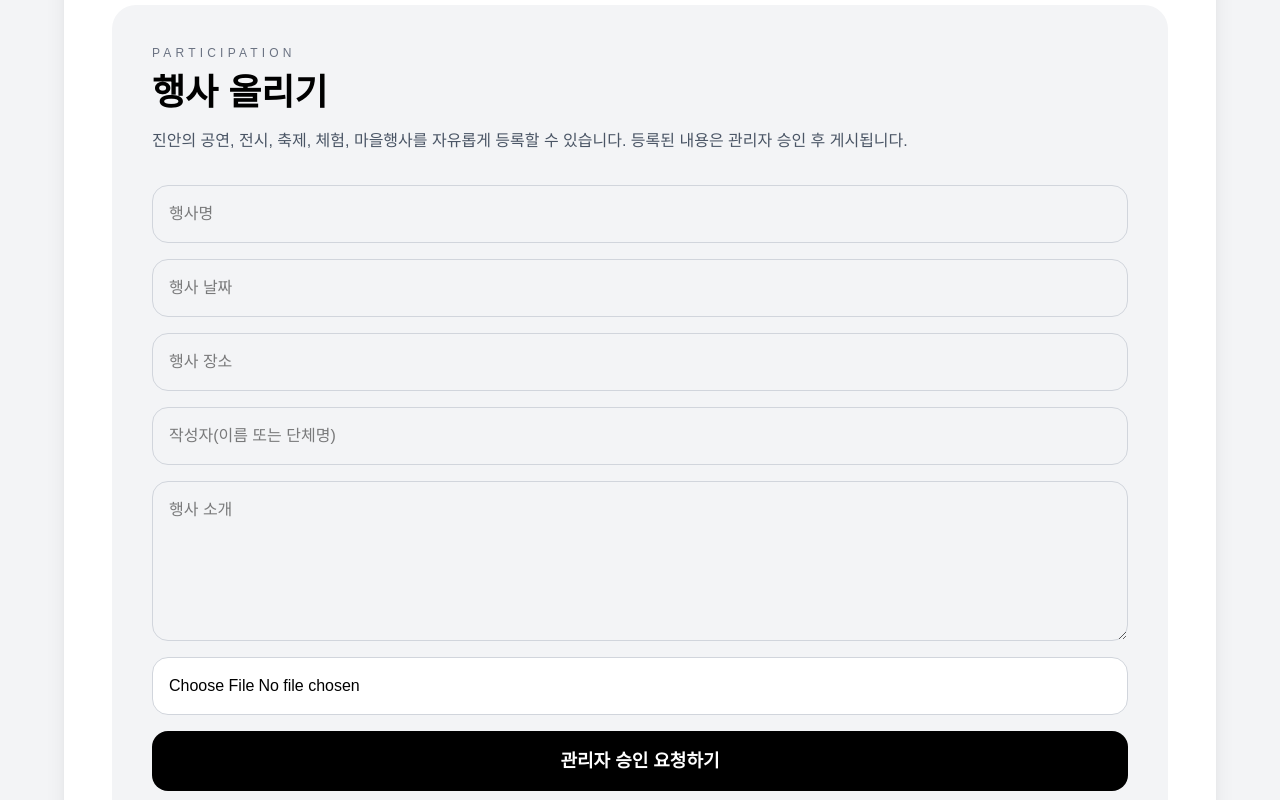
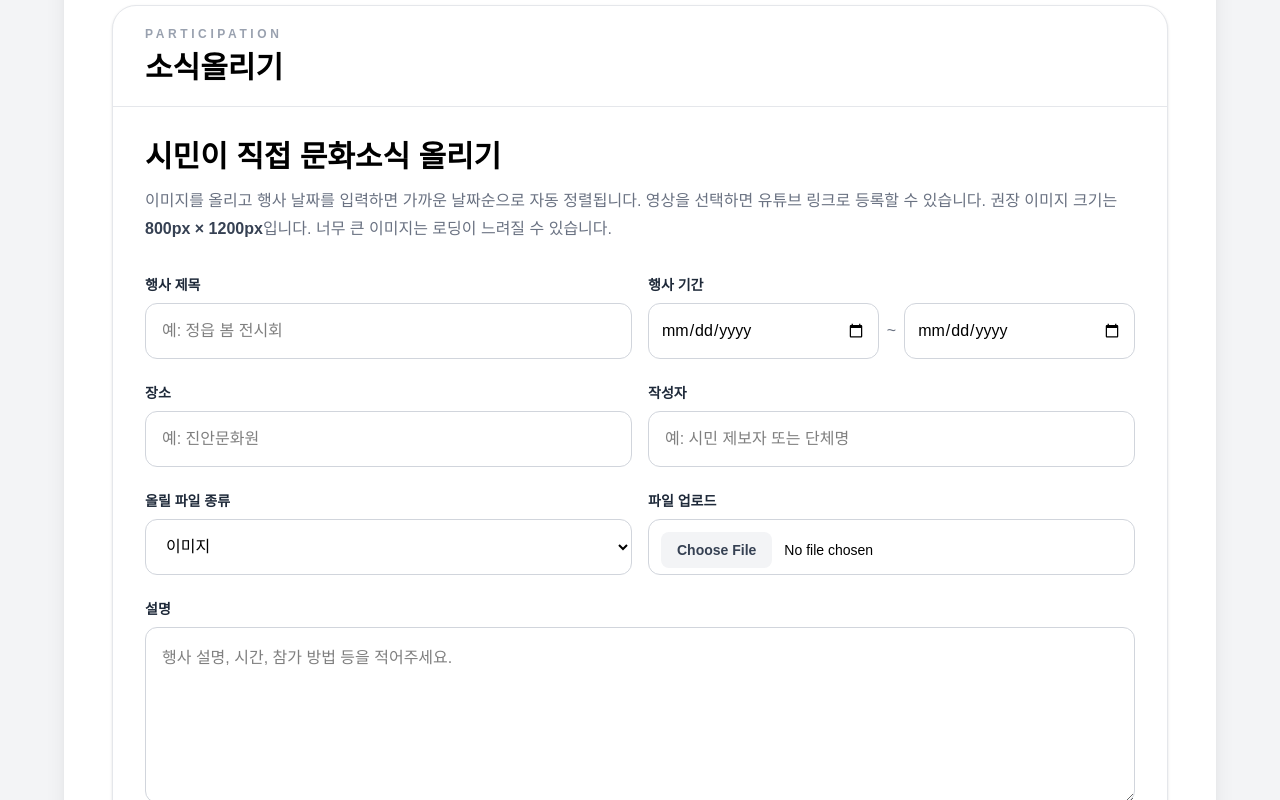
Before and after one commit to kymo2002/jinan-art, a Next.js app: page / in a window 1280 px wide. Shown: the part 1700-2500 px from the top of the page. Built offline with nearby package versions, Linux system fonts and the light colour scheme; no server answers; the database is empty.

Commit message:
행사 올리기 입력 화면 개선

```diff
--- a/app/page.tsx
+++ b/app/page.tsx
@@ -13,6 +13,8 @@ type EventItem = {
   description: string;
   approved: boolean;
   image_url?: string;
+  upload_type?: "image" | "video";
+  video_url?: string;
   is_featured?: boolean;
   display_order?: number | null;
   created_at?: string;
@@ -26,9 +28,12 @@ type SiteViewStats = {
 
 export default function Home() {
   const [title, setTitle] = useState("");
-  const [eventDate, setEventDate] = useState("");
+  const [startDate, setStartDate] = useState("");
+  const [endDate, setEndDate] = useState("");
   const [location, setLocation] = useState("");
   const [author, setAuthor] = useState("");
+  const [uploadType, setUploadType] = useState<"image" | "video">("image");
+  const [videoUrl, setVideoUrl] = useState("");
   const [description, setDescription] = useState("");
   const [imageFile, setImageFile] = useState<File | null>(null);
   const [events, setEvents] = useState<EventItem[]>([]);
@@ -87,14 +92,33 @@ export default function Home() {
   }, []);
 
   const handleSubmit = async () => {
-    if (!title || !eventDate || !location || !author || !description) {
-      alert("행사명, 행사 날짜, 행사 장소, 작성자, 행사 소개를 모두 입력해주세요.");
+    if (
+      !title ||
+      !startDate ||
+      !endDate ||
+      !location ||
+      !author ||
+      !description
+    ) {
+      alert(
+        "행사 제목, 행사 기간, 장소, 작성자, 설명을 모두 입력해주세요."
+      );
+      return;
+    }
+
+    if (endDate < startDate) {
+      alert("종료일은 시작일보다 빠를 수 없습니다.");
+      return;
+    }
+
+    if (uploadType === "video" && !videoUrl.trim()) {
+      alert("유튜브 영상 주소를 입력해주세요.");
       return;
     }
 
     let imageUrl = "";
 
-    if (imageFile) {
+    if (uploadType === "image" && imageFile) {
       const fileExt = imageFile.name.split(".").pop();
       const fileName = `${Date.now()}-${Math.random()
         .toString(36)
@@ -117,6 +141,11 @@ export default function Home() {
       imageUrl = data.publicUrl;
     }
 
+    const eventDate =
+      startDate === endDate
+        ? `${startDate} ~ ${endDate}`
+        : `${startDate} ~ ${endDate}`;
+
     const { error } = await supabase.from("events").insert([
       {
         title,
@@ -124,7 +153,9 @@ export default function Home() {
         location,
         author,
         description,
-        image_url: imageUrl,
+        image_url: uploadType === "image" ? imageUrl : "",
+        upload_type: uploadType,
+        video_url: uploadType === "video" ? videoUrl.trim() : "",
         approved: false,
         is_featured: false,
         display_order: null,
@@ -140,9 +171,12 @@ export default function Home() {
     alert("행사 등록 완료. 관리자 승인 후 게시됩니다.");
 
     setTitle("");
-    setEventDate("");
+    setStartDate("");
+    setEndDate("");
     setLocation("");
     setAuthor("");
+    setUploadType("image");
+    setVideoUrl("");
     setDescription("");
     setImageFile(null);
   };
@@ -287,71 +321,169 @@ export default function Home() {
           </div>
 
           {/* UPLOAD FORM */}
-          <div id="upload" className="rounded-3xl bg-gray-100 p-6 md:p-10">
-            <p className="mb-3 text-xs tracking-[0.35em] text-gray-500">
+          <section
+            id="upload"
+            className="overflow-hidden rounded-3xl border border-gray-200 bg-white shadow-sm"
+          >
+            <div className="border-b border-gray-200 px-5 py-5 md:px-8">
+              <p className="text-xs font-bold tracking-[0.3em] text-gray-400">
                 PARTICIPATION
               </p>
+              <h2 className="mt-2 text-2xl font-black md:text-3xl">
+                소식올리기
+              </h2>
+            </div>
 
-            <h2 className="mb-4 text-3xl font-black md:text-4xl">
-              행사 올리기
-            </h2>
+            <div className="p-5 md:p-8">
+              <h3 className="text-2xl font-black md:text-3xl">
+                시민이 직접 문화소식 올리기
+              </h3>
 
-            <p className="mb-8 text-gray-600">
-              진안의 공연, 전시, 축제, 체험, 마을행사를 자유롭게 등록할 수
-              있습니다. 등록된 내용은 관리자 승인 후 게시됩니다.
+              <p className="mt-3 break-keep text-sm leading-7 text-gray-500 md:text-base">
+                이미지를 올리고 행사 날짜를 입력하면 가까운 날짜순으로 자동
+                정렬됩니다. 영상을 선택하면 유튜브 링크로 등록할 수 있습니다.
+                권장 이미지 크기는{" "}
+                <strong className="font-black text-gray-700">
+                  800px × 1200px
+                </strong>
+                입니다. 너무 큰 이미지는 로딩이 느려질 수 있습니다.
               </p>
 
-            <div className="grid gap-4">
+              <div className="mt-8 grid gap-x-4 gap-y-6 md:grid-cols-2">
+                <label className="block">
+                  <span className="mb-2 block text-sm font-black text-gray-800">
+                    행사 제목
+                  </span>
                   <input
-                className="rounded-2xl border border-gray-300 p-4"
-                placeholder="행사명"
+                    className="h-14 w-full rounded-xl border border-gray-300 bg-white px-4 text-base outline-none transition focus:border-black"
+                    placeholder="예: 정읍 봄 전시회"
                     value={title}
                     onChange={(e) => setTitle(e.target.value)}
                   />
+                </label>
 
+                <fieldset className="block">
+                  <legend className="mb-2 text-sm font-black text-gray-800">
+                    행사 기간
+                  </legend>
+                  <div className="flex items-center gap-2">
                     <input
-                className="rounded-2xl border border-gray-300 p-4"
-                placeholder="행사 날짜"
-                value={eventDate}
-                onChange={(e) => setEventDate(e.target.value)}
+                      type="date"
+                      aria-label="행사 시작일"
+                      className="h-14 min-w-0 flex-1 rounded-xl border border-gray-300 bg-white px-3 text-sm outline-none transition focus:border-black md:text-base"
+                      value={startDate}
+                      onChange={(e) => setStartDate(e.target.value)}
                     />
+                    <span className="shrink-0 text-gray-500">~</span>
+                    <input
+                      type="date"
+                      aria-label="행사 종료일"
+                      className="h-14 min-w-0 flex-1 rounded-xl border border-gray-300 bg-white px-3 text-sm outline-none transition focus:border-black md:text-base"
+                      value={endDate}
+                      min={startDate || undefined}
+                      onChange={(e) => setEndDate(e.target.value)}
+                    />
+                  </div>
+                </fieldset>
 
+                <label className="block">
+                  <span className="mb-2 block text-sm font-black text-gray-800">
+                    장소
+                  </span>
                   <input
-                className="rounded-2xl border border-gray-300 p-4"
-                placeholder="행사 장소"
+                    className="h-14 w-full rounded-xl border border-gray-300 bg-white px-4 text-base outline-none transition focus:border-black"
+                    placeholder="예: 진안문화원"
                     value={location}
                     onChange={(e) => setLocation(e.target.value)}
                   />
+                </label>
 
+                <label className="block">
+                  <span className="mb-2 block text-sm font-black text-gray-800">
+                    작성자
+                  </span>
                   <input
-                className="rounded-2xl border border-gray-300 p-4"
-                placeholder="작성자(이름 또는 단체명)"
+                    className="h-14 w-full rounded-xl border border-gray-300 bg-white px-4 text-base outline-none transition focus:border-black"
+                    placeholder="예: 시민 제보자 또는 단체명"
                     value={author}
                     onChange={(e) => setAuthor(e.target.value)}
                   />
+                </label>
 
+                <label className="block">
+                  <span className="mb-2 block text-sm font-black text-gray-800">
+                    올릴 파일 종류
+                  </span>
+                  <select
+                    className="h-14 w-full rounded-xl border border-gray-300 bg-white px-4 text-base outline-none transition focus:border-black"
+                    value={uploadType}
+                    onChange={(e) => {
+                      const nextType = e.target.value as "image" | "video";
+                      setUploadType(nextType);
+                      setImageFile(null);
+                      setVideoUrl("");
+                    }}
+                  >
+                    <option value="image">이미지</option>
+                    <option value="video">유튜브 영상</option>
+                  </select>
+                </label>
+
+                {uploadType === "image" ? (
+                  <label className="block">
+                    <span className="mb-2 block text-sm font-black text-gray-800">
+                      파일 업로드
+                    </span>
+                    <input
+                      type="file"
+                      accept="image/*"
+                      className="block h-14 w-full rounded-xl border border-gray-300 bg-white px-3 py-3 text-sm file:mr-3 file:rounded-lg file:border-0 file:bg-gray-100 file:px-4 file:py-2 file:font-bold file:text-gray-700"
+                      onChange={(e) =>
+                        setImageFile(e.target.files?.[0] || null)
+                      }
+                    />
+                  </label>
+                ) : (
+                  <label className="block">
+                    <span className="mb-2 block text-sm font-black text-gray-800">
+                      유튜브 영상 주소
+                    </span>
+                    <input
+                      type="url"
+                      className="h-14 w-full rounded-xl border border-gray-300 bg-white px-4 text-base outline-none transition focus:border-black"
+                      placeholder="https://www.youtube.com/watch?v=..."
+                      value={videoUrl}
+                      onChange={(e) => setVideoUrl(e.target.value)}
+                    />
+                  </label>
+                )}
+
+                <label className="block md:col-span-2">
+                  <span className="mb-2 block text-sm font-black text-gray-800">
+                    설명
+                  </span>
                   <textarea
-                className="min-h-40 rounded-2xl border border-gray-300 p-4"
-                placeholder="행사 소개"
+                    className="min-h-44 w-full resize-y rounded-xl border border-gray-300 bg-white p-4 text-base leading-7 outline-none transition focus:border-black"
+                    placeholder="행사 설명, 시간, 참가 방법 등을 적어주세요."
                     value={description}
                     onChange={(e) => setDescription(e.target.value)}
                   />
-
-              <input
-                type="file"
-                accept="image/*"
-                className="rounded-2xl border border-gray-300 bg-white p-4"
-                onChange={(e) => setImageFile(e.target.files?.[0] || null)}
-              />
+                </label>
+              </div>
 
               <button
+                type="button"
                 onClick={handleSubmit}
-                className="rounded-2xl bg-black py-4 text-lg font-bold text-white transition hover:bg-gray-800"
+                className="mt-7 w-full rounded-xl bg-black py-4 text-base font-black text-white transition hover:bg-gray-800 md:text-lg"
               >
                 관리자 승인 요청하기
               </button>
+
+              <p className="mt-3 text-center text-xs leading-5 text-gray-400">
+                등록된 문화소식은 관리자 확인과 승인 후 메인화면에 게시됩니다.
+              </p>
             </div>
-          </div>
+          </section>
 
           {/* EVENT LIST */}
           <div id="events" className="mt-16">
```
Lines whose indentation alone changed are shown as unchanged.
